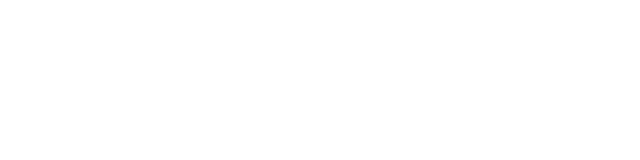
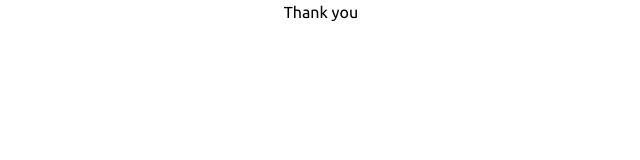
Before and after one commit to Simo-go/fem-multi-step-form, a React (Vite) app: page /confirmation in a window 1280 px wide. Shown: the top 160 px of the page, without its empty margins (319-959 px from the left). Built offline with nearby package versions, Linux system fonts and the light colour scheme.

Commit message:
Create step routes

```diff
--- a/package.json
+++ b/package.json
@@ -13,6 +13,7 @@
     "@tailwindcss/vite": "^4.3.3",
     "react": "^19.2.8",
     "react-dom": "^19.2.8",
+    "react-router": "^8.4.0",
     "tailwindcss": "^4.3.3"
   },
   "devDependencies": {
--- a/src/App.jsx
+++ b/src/App.jsx
@@ -1,7 +1,26 @@
+import { BrowserRouter, Navigate, Route, Routes } from "react-router";
 import AppLayout from "./components/AppLayout";
+import Step1 from "./components/Step1";
+import ThankingMessage from "./components/ThankingMessage";
+import Step4 from "./components/Step4";
+import Step3 from "./components/Step3";
+import Step2 from "./components/Step2";
 
 function App() {
-  return <AppLayout />;
+  return (
+    <BrowserRouter>
+      <Routes>
+        <Route element={<AppLayout />}>
+          <Route index element={<Navigate to="personal-info" replace />} />
+          <Route path="personal-info" element={<Step1 />} />
+          <Route path="plan" element={<Step2 />} />
+          <Route path="add-ons" element={<Step3 />} />
+          <Route path="summary" element={<Step4 />} />
+          <Route path="confirmation" element={<ThankingMessage />} />
+        </Route>
+      </Routes>
+    </BrowserRouter>
+  );
 }
 
 export default App;
--- a/src/components/AppLayout.jsx
+++ b/src/components/AppLayout.jsx
@@ -1,5 +1,11 @@
+import MultiStepForm from "./MultiStepForm";
+
 function AppLayout() {
-  return <div className="flex justify-center items-center"></div>;
+  return (
+    <div className="flex justify-center items-center">
+      <MultiStepForm />
+    </div>
+  );
 }
 
 export default AppLayout;
--- /dev/null
+++ b/src/components/MultiStepForm.jsx
@@ -0,0 +1,13 @@
+import StepBox from "./StepBox";
+import StepsProgress from "./StepsProgress";
+
+function MultiStepForm() {
+  return (
+    <div>
+      <StepsProgress />
+      <StepBox />
+    </div>
+  );
+}
+
+export default MultiStepForm;
--- /dev/null
+++ b/src/components/Step1.jsx
@@ -0,0 +1,5 @@
+function Step1() {
+  return <div>step 1</div>;
+}
+
+export default Step1;
--- /dev/null
+++ b/src/components/Step2.jsx
@@ -0,0 +1,5 @@
+function Step2() {
+  return <div>step 2</div>;
+}
+
+export default Step2;
--- /dev/null
+++ b/src/components/Step3.jsx
@@ -0,0 +1,5 @@
+function Step3() {
+  return <div>step 3</div>;
+}
+
+export default Step3;
--- /dev/null
+++ b/src/components/Step4.jsx
@@ -0,0 +1,5 @@
+function Step4() {
+  return <div>step 4</div>;
+}
+
+export default Step4;
--- /dev/null
+++ b/src/components/StepBox.jsx
@@ -0,0 +1,11 @@
+import { Outlet } from "react-router";
+
+function StepBox() {
+  return (
+    <div>
+      <Outlet />
+    </div>
+  );
+}
+
+export default StepBox;
--- /dev/null
+++ b/src/components/StepsProgress.jsx
@@ -0,0 +1,5 @@
+function StepsProgress() {
+  return <div className="flex flex-col gap-x1"></div>;
+}
+
+export default StepsProgress;
--- /dev/null
+++ b/src/components/ThankingMessage.jsx
@@ -0,0 +1,5 @@
+function ThankingMessage() {
+  return <div>Thank you</div>;
+}
+
+export default ThankingMessage;
```
Also changed, not shown: 1 other file (tests, documents, lock files or other folders).
